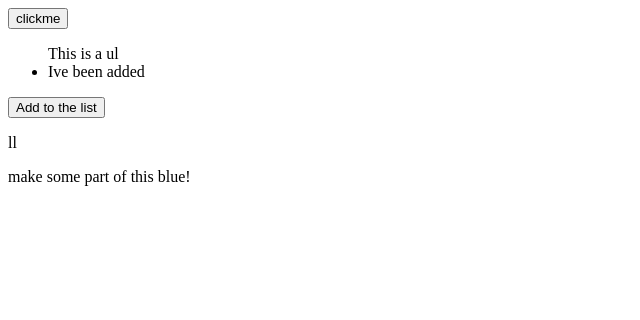
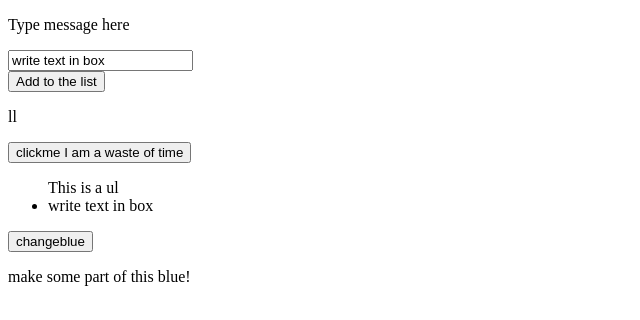
Before and after one commit to Anthematics/materialreview, a plain HTML site: page index.html in a window 1280 px wide. Both pictures are taken after a click on the button "Add to the list". Shown: the whole page, without its empty margins (0-640 px from the left). Drawn offline with Linux system fonts and the light colour scheme.

Commit message:
got form information to save but not persist yet in local storage

```diff
--- a/index.html
+++ b/index.html
@@ -7,11 +7,19 @@
     <title>Baby steps with selectors </title>
 </head>
 <body>
-    <button class = 'clickme'> clickme </button>
-    <ul class = "ultest"> This is a ul </ul>
+
+    <form>
+        <p> Type message here </p>
+        <input type="text" name="message" value="write text in box" class = userinput>
+    </form>
 
     <button class = 'newli'> Add to the list </button>
     <p id = 'demo'> ll </p>
+
+    <button class='clickme'> clickme I am a waste of time </button>
+    <ul class="ultest"> This is a ul </ul>
+
+    <button class = 'changeblue'> changeblue </button>
 
     <div class = "level1">
         <div class ="level2">
--- a/index.js
+++ b/index.js
@@ -1,24 +1,38 @@
 document.addEventListener('DOMContentLoaded', () => {
   console.log('Hello! I am loaded');
 
-
   const button = document.querySelector('.clickme');
   button.addEventListener('click', () => {
-    console.log('clicked');
+    console.log('clicked MUAHAHAHHA I AM SECRETLY NOT A WASTE OF TIME');
   });
 
   const liButton = document.querySelector('.newli');
-  //save the involved element (or elements) as a let or const
-  liButton.addEventListener('click', () => {
-  //add a event listener to added element^
+  const userinput = document.querySelector('.userinput');
+    liButton.addEventListener('click', () => {
+    //const saveddata = localStorage.setItem('userinput.value', JSON.stringify(userinput.value));
+    //const retreiveddata = localStorage.getItem('userinput.value')
     const newli = document.createElement('LI');
-  //give js the ability to create new elements
-    const newcontent = document.createTextNode('Ive been added');
-  //add text
+    //newli.appendcontent(retreiveddata);
+    const newcontent = document.createTextNode(userinput.value);
     newli.appendChild(newcontent);
-  //append new text to the li
     document.querySelector('.ultest').appendChild(newli);
-  //append the li to the ul
-    const makeblue = document.querySelector('.makeblue')
   });
+
+  const turnblue = document.querySelector('.level1');
+  document.querySelector('.level2');
+  document.querySelector('.level3');
+  document.querySelector('.makeblue');
 });
+
+
+// line 1: before we load anything we ensure the HTML content is loaded first to avoid errors (critical)
+// line 2: since I'm playing around I am just consolelogging to confirm it loads before anything else - in production console.logs are not encouraged.
+
+// line 9: We save the imput element as a const or a let (usually a const)
+// line 10: Event Listener is added to the new imput element
+// line 11:We then give JS the ability to create a new element in conjunction with the listener which in this case listens for a click.
+// line 12: we add the text we desire
+// line 13: we append the newtext to the li which is custom text since we call userinput.value(the value refers to custom inputs)
+// line 14: li is appended to the ul
+
+// notice that everything happens within the event listener? (the original 'click') because all functions run on that one click.
```
Lines whose indentation alone changed are shown as unchanged.
